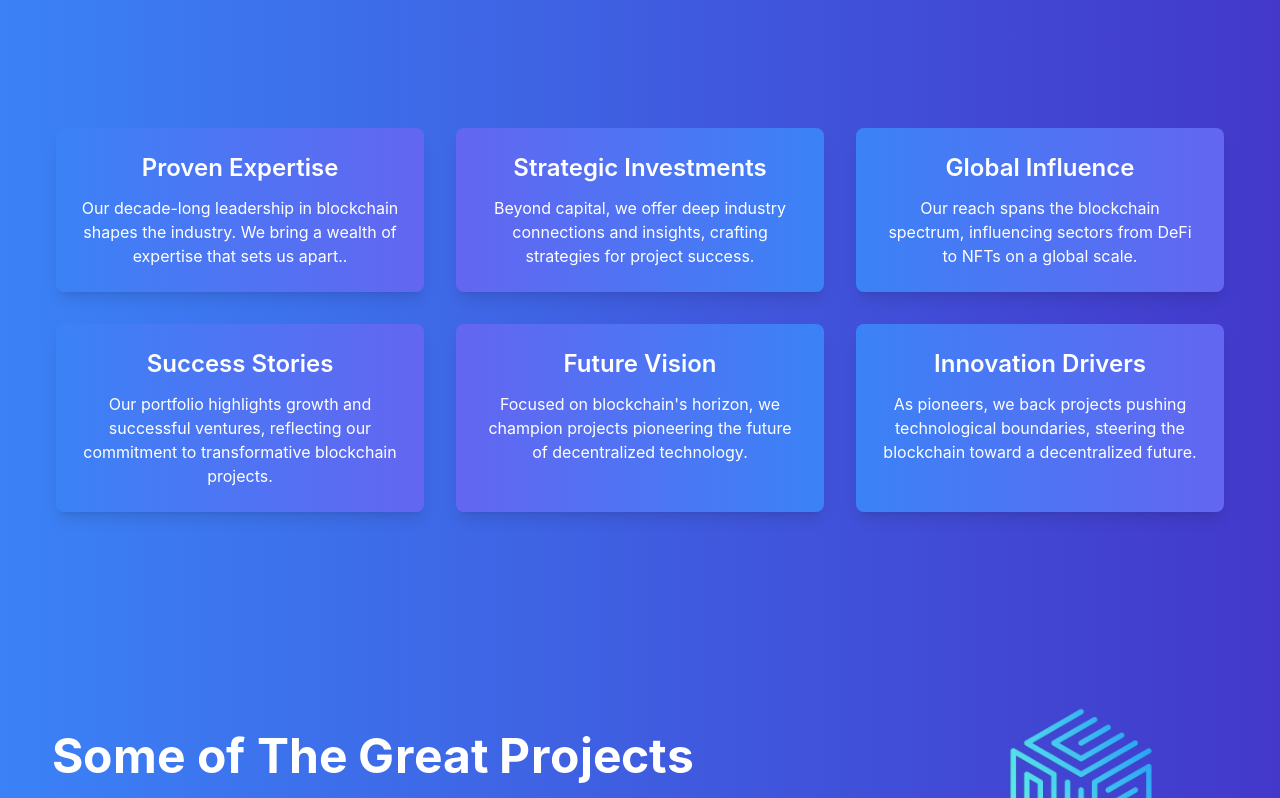
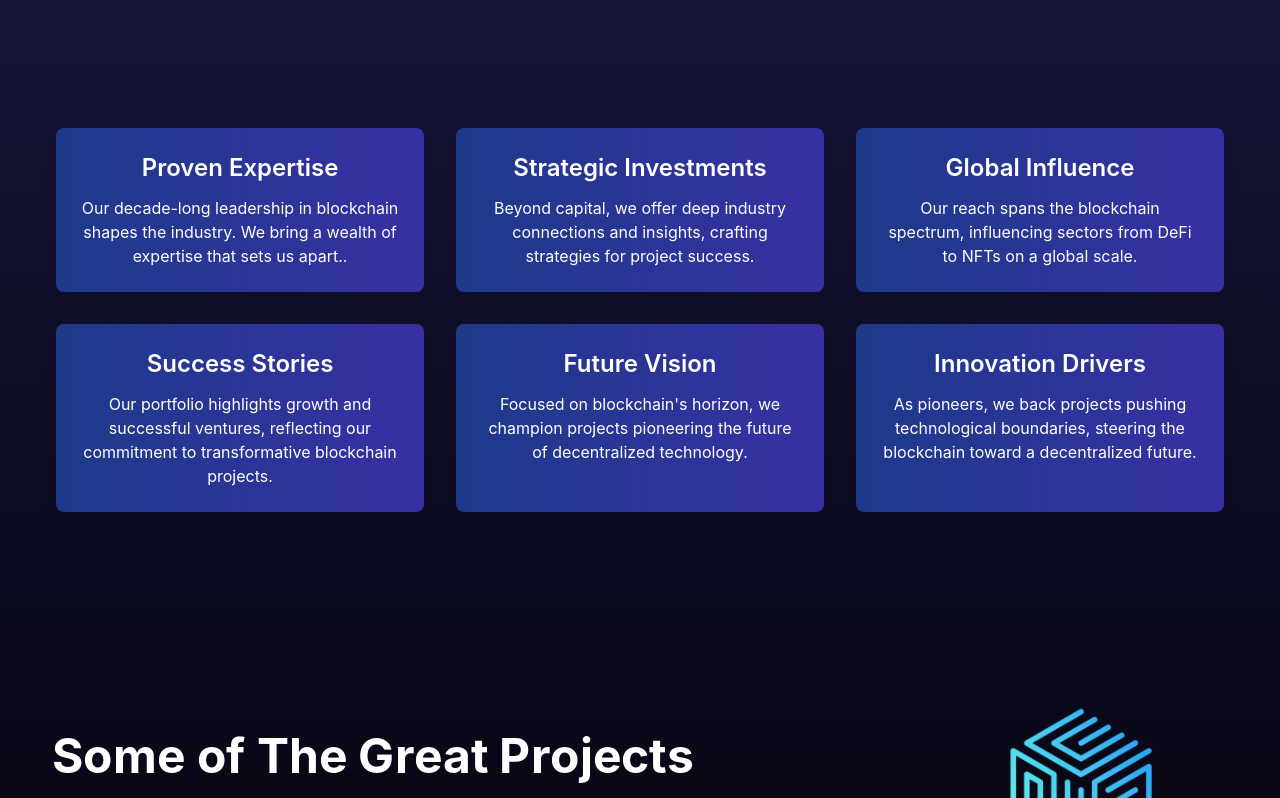
Before and after one commit to topsecretagent007/PureChain_Capital_DEMO, a React (Create React App) app: page / in a window 1280 px wide. Shown: the part 1742-2540 px from the top of the page. Built offline with nearby package versions, Linux system fonts and the light colour scheme.

Commit message:
change color

```diff
--- a/src/page/Home.js
+++ b/src/page/Home.js
@@ -25,7 +25,7 @@ export default function Home () {
   }, [])
 
   return (
-    <div className='w-full justify-center items-center flex flex-row bg-gradient-to-r from-blue-500 to-indigo-700'>
+    <div className='w-full justify-center items-center flex flex-row bg-gradient-to-t from-black to-indigo-900'>
       <div className='container w-full h-full flex flex-col justify-center items-center'>
         <div className='w-full h-full min-h-screen flex flex-col items-center justify-center gap-6'>
           <AnimationText />
@@ -126,7 +126,7 @@ export default function Home () {
               {/* <!-- Feature Item 1 --> */}
               <Zoom top>
                 <div
-                  className='flex items-start bg-gradient-to-r from-blue-500 to-indigo-500 text-white p-6 rounded-lg shadow-lg transition ease-in duration-200 hover:shadow-2xl aos-init aos-animate'
+                  className='flex items-start bg-gradient-to-r from-blue-900 to-indigo-800 text-white p-6 rounded-lg shadow-lg transition ease-in duration-200 hover:shadow-2xl aos-init aos-animate'
                   data-aos='fade-right'
                   data-aos-duration='1000'
                 >
@@ -145,7 +145,7 @@ export default function Home () {
               {/* <!-- Feature Item 2 --> */}
               <Zoom top>
                 <div
-                  className='flex items-start bg-gradient-to-r from-indigo-500 to-blue-500 text-white p-6 rounded-lg shadow-lg transition ease-in duration-200 hover:shadow-2xl aos-init aos-animate'
+                  className='flex items-start bg-gradient-to-r from-blue-900 to-indigo-800 text-white p-6 rounded-lg shadow-lg transition ease-in duration-200 hover:shadow-2xl aos-init aos-animate'
                   data-aos='fade-up'
                   data-aos-duration='1000'
                 >
@@ -163,7 +163,7 @@ export default function Home () {
               {/* <!-- Feature Item 3 --> */}
               <Zoom top>
                 <div
-                  className='flex items-start bg-gradient-to-r from-blue-500 to-indigo-500 text-white p-6 rounded-lg shadow-lg transition ease-in duration-200 hover:shadow-2xl aos-init aos-animate'
+                  className='flex items-start bg-gradient-to-r from-blue-900 to-indigo-800 text-white p-6 rounded-lg shadow-lg transition ease-in duration-200 hover:shadow-2xl aos-init aos-animate'
                   data-aos='fade-left'
                   data-aos-duration='1000'
                 >
@@ -181,7 +181,7 @@ export default function Home () {
               {/* <!-- Feature Item 4 --> */}
               <Zoom bottom>
                 <div
-                  className='flex items-start bg-gradient-to-r from-blue-500 to-indigo-500 text-white p-6 rounded-lg shadow-lg transition ease-in duration-200 hover:shadow-2xl aos-init aos-animate'
+                  className='flex items-start bg-gradient-to-r from-blue-900 to-indigo-800 text-white p-6 rounded-lg shadow-lg transition ease-in duration-200 hover:shadow-2xl aos-init aos-animate'
                   data-aos='fade-up-right'
                   data-aos-duration='1500'
                 >
@@ -200,7 +200,7 @@ export default function Home () {
               {/* <!-- Feature Item 5 --> */}
               <Zoom bottom>
                 <div
-                  className='flex items-start bg-gradient-to-r from-indigo-500 to-blue-500 text-white p-6 rounded-lg shadow-lg transition ease-in duration-200 hover:shadow-2xl aos-init aos-animate'
+                  className='flex items-start bg-gradient-to-r from-blue-900 to-indigo-800 text-white p-6 rounded-lg shadow-lg transition ease-in duration-200 hover:shadow-2xl aos-init aos-animate'
                   data-aos='fade-up'
                   data-aos-duration='1500'
                 >
@@ -218,7 +218,7 @@ export default function Home () {
               {/* <!-- Feature Item 6 --> */}
               <Zoom bottom>
                 <div
-                  className='flex items-start bg-gradient-to-r from-blue-500 to-indigo-500 text-white p-6 rounded-lg shadow-lg transition ease-in duration-200 hover:shadow-2xl aos-init aos-animate'
+                  className='flex items-start bg-gradient-to-r from-blue-900 to-indigo-800 text-white p-6 rounded-lg shadow-lg transition ease-in duration-200 hover:shadow-2xl aos-init aos-animate'
                   data-aos='fade-up-left'
                   data-aos-duration='1500'
                 >
--- a/src/page/layout/Footer.js
+++ b/src/page/layout/Footer.js
@@ -4,7 +4,7 @@ import { BsTwitterX, BsFillEnvelopeFill } from 'react-icons/bs'
 
 export default function Footer () {
   return (
-    <div className='w-full justify-center items-center fiexd flex-row bottom-0 left-0 bg-gradient-to-r from-blue-500 to-indigo-700 py-10 border-t-[0.5px] border-t-blue-200'>
+    <div className='w-full justify-center items-center fiexd flex-row bottom-0 left-0 bg-[#08181b] py-10 border-t-[0.5px] border-t-blue-200'>
       <div className='container w-full flex flex-col justify-center gap-4'>
         <div className='w-full flex flex-row items-center justify-center gap-4'>
           <a
--- a/src/page/layout/Header.js
+++ b/src/page/layout/Header.js
@@ -5,7 +5,7 @@ import LogoImg_Sm from '../../assets/img/pcc_logo.png'
 
 export default function Header () {
   return (
-    <div className='w-full justify-center items-center fiexd absolute top-0 left-0 flex-row bg-gradient-to-r from-blue-500 to-indigo-700 z-10'>
+    <div className='w-full justify-center items-center fiexd absolute top-0 left-0 flex-row bg-black/10 z-10'>
       <div className='w-full container justify-between items-center p-4 mx-auto flex flex-row'>
         <div className='w-full justify-start text-start'>
           <img
```
